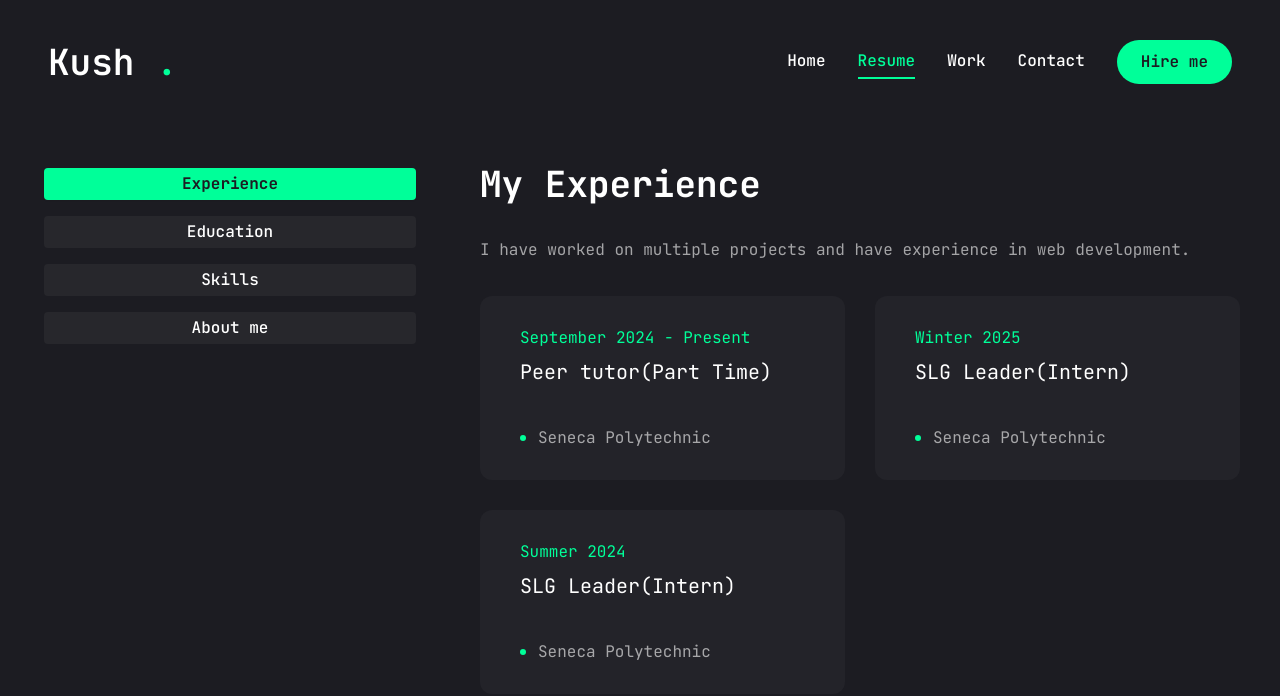
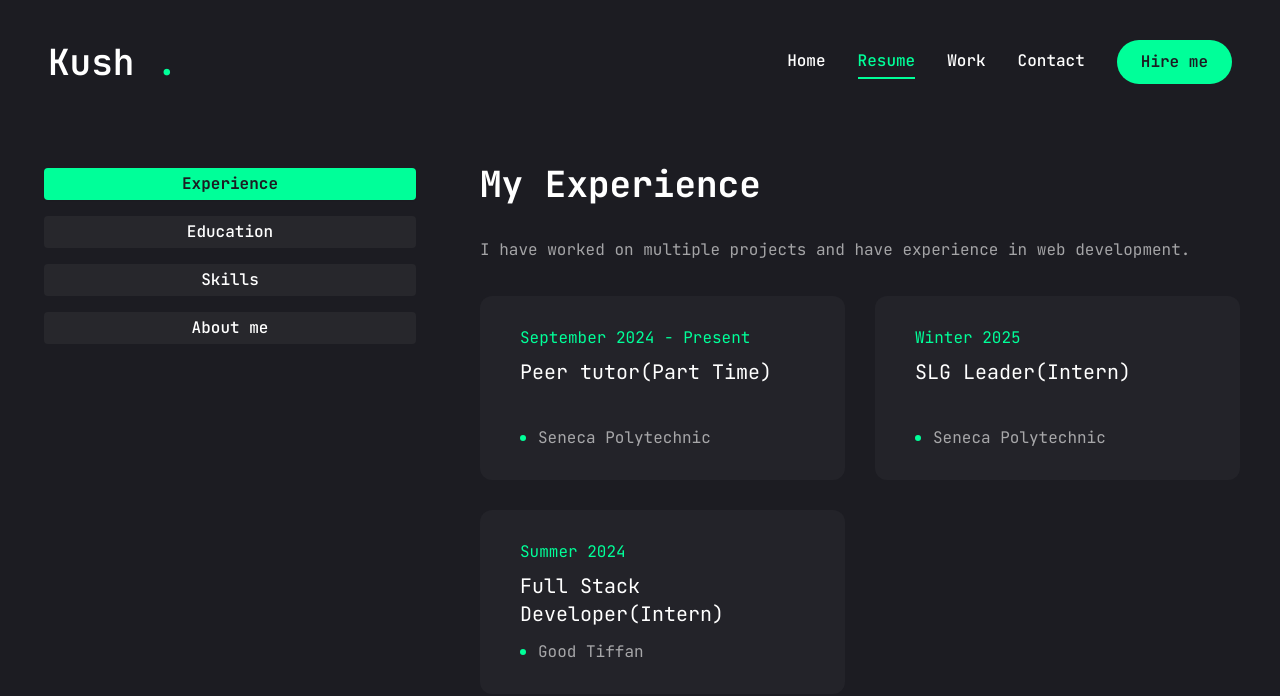
Before and after one commit to Kush10022/Kush-portfolio, a Next.js app: page /resume in a window 1280 px wide. Shown: the top 696 px of the page. Built offline with nearby package versions, Linux system fonts and the light colour scheme.

Commit message:
Update the resume

```diff
--- a/app/resume/page.jsx
+++ b/app/resume/page.jsx
@@ -53,8 +53,8 @@ const experience = {
       duration: "Winter 2025",
     },
     {
-      company: "Seneca Polytechnic",
-      position: "SLG Leader(Intern)",
+      company: "Good Tiffan",
+      position: "Full Stack Developer(Intern)",
       duration: "Summer 2024",
     },
   ],
```
